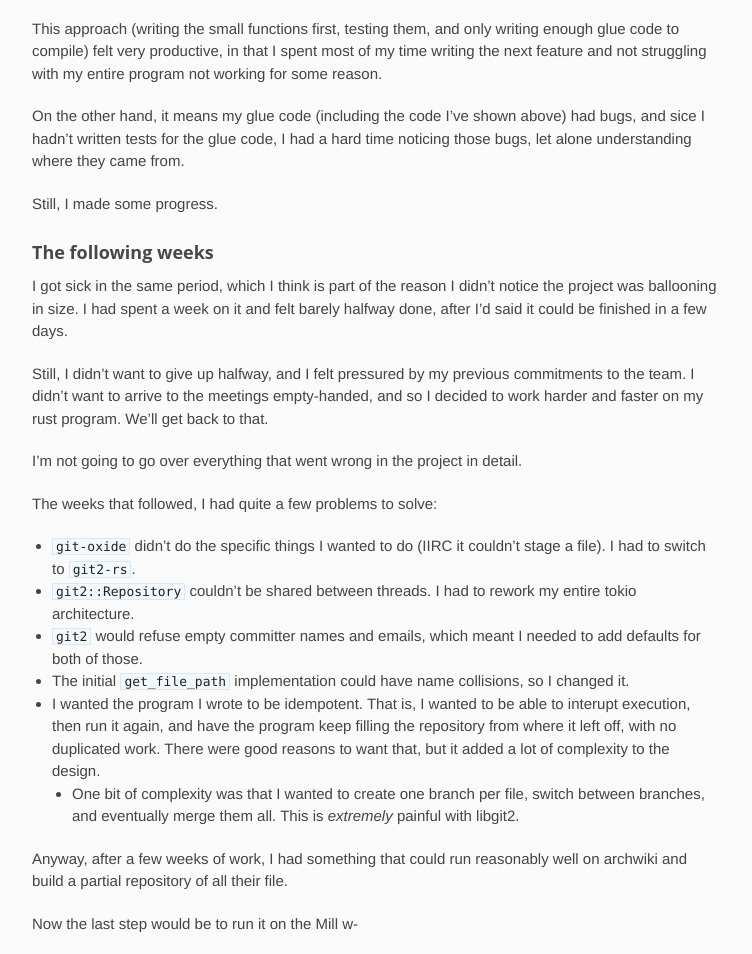
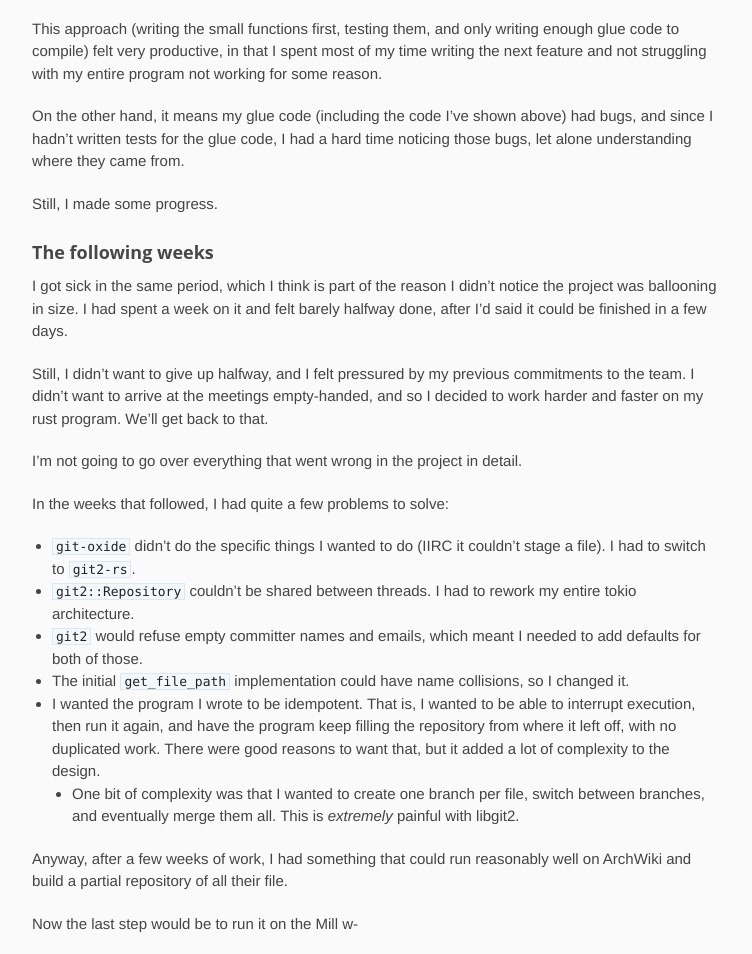
Before and after one commit to PoignardAzur/poignardazur.github.io, a Jekyll site: the page built from drafts/04-convert-wiki-post-mortem.md, in a window 1280 px wide and 1400 px high, scrolled down 7012 px. Shown: the part 153-1107 px from the top of the window, without its empty margins (138-890 px from the left). Built offline with Jekyll 4.4.1, drawn with Linux system fonts in a browser that asks for light colours; comment, search, counter and statistics services are not loaded; some of the changed text lies outside the part shown.

Commit message:
Fix typos for convert-wiki post-mortem

```diff
--- a/drafts/04-convert-wiki-post-mortem.md
+++ b/drafts/04-convert-wiki-post-mortem.md
@@ -3,11 +3,11 @@
 title: Post-mortem on my wiki converter project, or when to not use Rust
 ---
 
-This article is a post-mortem for a small project I've been working on for the past few months.
+This article is a post-mortem on a small project I've been working on for the past few months.
 
 The project itself is mundane: I was tasked with converting a MediaWiki archive into a Git repository, with revision history included.
 
-Where it gets interesting is that, while I initially expected to finish the project in less than a week, it ended up taking about twenty days, spread over three months. Over the course of those months, I've made mistakes, changed course a few times, realized that not everything had to be written in Rust, and I've strongly committed to change the way I'd tackle any similar project in the future.
+Where it gets interesting is that, while I initially expected to finish the project in less than a week, it ended up taking about twenty days, spread over three months. Over those months, I've made mistakes, changed course a few times, realized that not everything had to be written in Rust, and resolved that this would be a learning experience for me.
 
 This post-mortem is an attempt to both share the lessons I've learned, and actually figure out what those lessons were.
 
@@ -23,9 +23,9 @@
 
 ### What was already there
 
-My colleague gave me some code he'd already written, with the advice that I use it to build the repository. His program was a fork of [mediawiki-to-gfm](https://github.com/outofcontrol/mediawiki-to-gfm.git), an existing mediawiki converter written in php and based on [pandoc](https://pandoc.org/). `mediawiki-to-gfm` takes an xml export file, which you can produce from `https://your-wiki-url.example.com/Special:Export`, and produces a directory with converted files with filenames matching the page titles.
+My colleague gave me some code he'd already written, with the advice that I use it to build the repository. His program was a fork of [mediawiki-to-gfm](https://github.com/outofcontrol/mediawiki-to-gfm.git), an existing MediaWiki converter written in PHP and based on [Pandoc](https://pandoc.org/). `mediawiki-to-gfm` takes an XML export file, which you can produce from `https://your-wiki-url.example.com/Special:Export`, and produces a directory with converted files with filenames matching the page titles.
 
-My colleague then expanded on that program, using the fact that the export page can also be made to export all previous revisions of a file. He wrote a program that could take an xml export file with revision history included, and produce a repository with one commit per file revision.
+My colleague then expanded on that program, using the fact that the export page can also be made to export all previous revisions of a file. He wrote a program that could take an XML export file with revision history included, and produce a repository with one commit per file revision.
 
 He gave me access to his project, and recommended that I run it on all the pages of the wiki; keeping in mind I could use `https://your-wiki-url.example.com/Special:AllPages` to get a list of pages.
 
@@ -54,7 +54,7 @@
 - For each revision:
   - Use the MediaWiki API to fetch the revision's new content.
   - Write it to disk.
-  - Use pandoc to convert it to markdown.
+  - Use Pandoc to convert it to markdown.
   - Commit the new file using `git-oxide`.
 - Do the above for every single file.
 - Making it parallel, using `tokio`.
@@ -279,7 +279,7 @@
 
 This approach (writing the small functions first, testing them, and only writing enough glue code to compile) felt very productive, in that I spent most of my time writing the next feature and not struggling with my entire program not working for some reason.
 
-On the other hand, it means my glue code (including the code I've shown above) had bugs, and sice I hadn't written tests for the glue code, I had a hard time noticing those bugs, let alone understanding where they came from.
+On the other hand, it means my glue code (including the code I've shown above) had bugs, and since I hadn't written tests for the glue code, I had a hard time noticing those bugs, let alone understanding where they came from.
 
 Still, I made some progress.
 
@@ -288,20 +288,20 @@
 
 I got sick in the same period, which I think is part of the reason I didn't notice the project was ballooning in size. I had spent a week on it and felt barely halfway done, after I'd said it could be finished in a few days.
 
-Still, I didn't want to give up halfway, and I felt pressured by my previous commitments to the team. I didn't want to arrive to the meetings empty-handed, and so I decided to work harder and faster on my rust program. We'll get back to that.
+Still, I didn't want to give up halfway, and I felt pressured by my previous commitments to the team. I didn't want to arrive at the meetings empty-handed, and so I decided to work harder and faster on my rust program. We'll get back to that.
 
 I'm not going to go over everything that went wrong in the project in detail.
 
-The weeks that followed, I had quite a few problems to solve:
+In the weeks that followed, I had quite a few problems to solve:
 
 - `git-oxide` didn't do the specific things I wanted to do (IIRC it couldn't stage a file). I had to switch to `git2-rs`.
 - `git2::Repository` couldn't be shared between threads. I had to rework my entire tokio architecture.
 - `git2` would refuse empty committer names and emails, which meant I needed to add defaults for both of those.
 - The initial `get_file_path` implementation could have name collisions, so I changed it.
-- I wanted the program I wrote to be idempotent. That is, I wanted to be able to interupt execution, then run it again, and have the program keep filling the repository from where it left off, with no duplicated work. There were good reasons to want that, but it added a lot of complexity to the design.
+- I wanted the program I wrote to be idempotent. That is, I wanted to be able to interrupt execution, then run it again, and have the program keep filling the repository from where it left off, with no duplicated work. There were good reasons to want that, but it added a lot of complexity to the design.
   - One bit of complexity was that I wanted to create one branch per file, switch between branches, and eventually merge them all. This is *extremely* painful with libgit2.
 
-Anyway, after a few weeks of work, I had something that could run reasonably well on archwiki and build a partial repository of all their file.
+Anyway, after a few weeks of work, I had something that could run reasonably well on ArchWiki and build a partial repository of all their file.
 
 Now the last step would be to run it on the Mill w-
 
@@ -687,7 +687,7 @@
 
 > *Yes, thank you*, that thought occurred to me several times over the next nine years. I made that principle the centerpiece of my Battle Magic curriculum after I learned its centrality the hard way. It was not the first Rule on the younger Tom Riddle's list. It is only by harsh experience that we learn which principles take priority over which other principles; as mere words they all sound equally persuasive. *Professor Quirrell - HP:MoR*
 
-So what I did I learn making that converter program?
+So what did I learn making that converter program?
 
 A bunch of things, as it turns out! I'll try to trim them to the essentials, but even then, there are lots of essentials.
 
```
Also changed, not shown: other parts of drafts/04-convert-wiki-post-mortem.md (+30 -30 lines).
